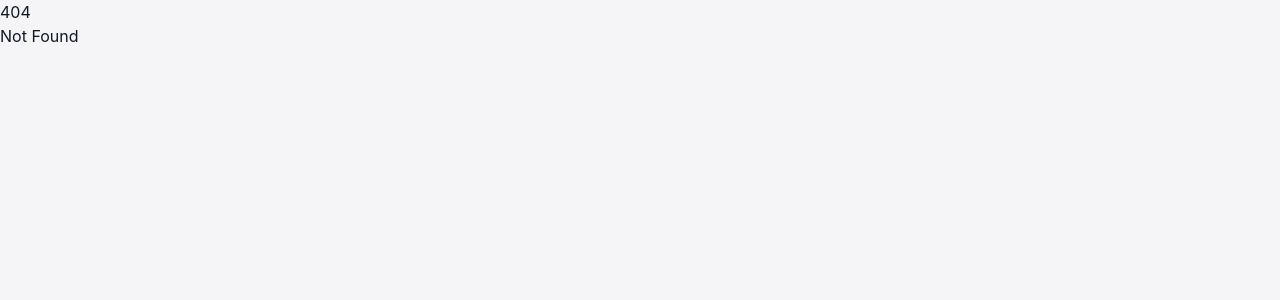
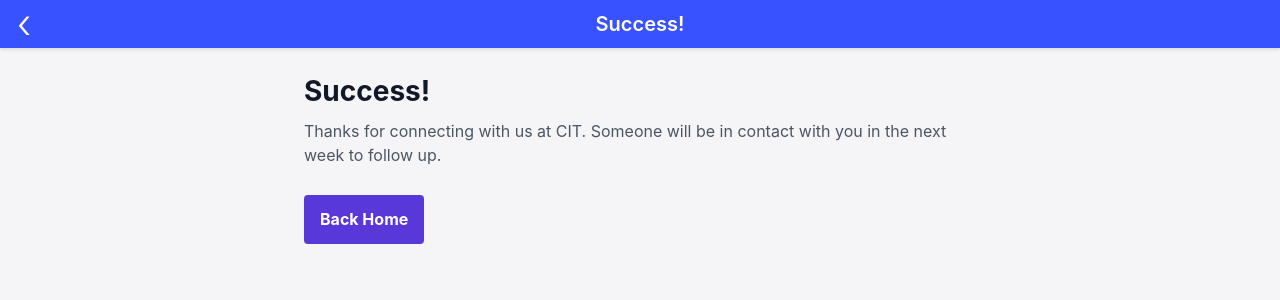
Before and after one commit to davyuu/mycit-svelte, a SvelteKit app: page /confirm in a window 1280 px wide. Before the commit this address had no page. Shown: the top 300 px of the page. Built offline with nearby package versions, Linux system fonts and the light colour scheme.

Commit message:
Add confirmation page

```diff
--- /dev/null
+++ b/src/routes/confirm/+page.svelte
@@ -0,0 +1,8 @@
+<script lang="ts">
+	import StaticPage from '$lib/components/StaticPage.svelte'
+	import { strings, themes } from '$lib/data/content'
+</script>
+
+<StaticPage header={strings.confirmTitle} title={strings.confirmTitle} description={strings.confirmDescription} color={themes.connect}>
+	<a class="action-link" href="/">Back Home</a>
+</StaticPage>
```
